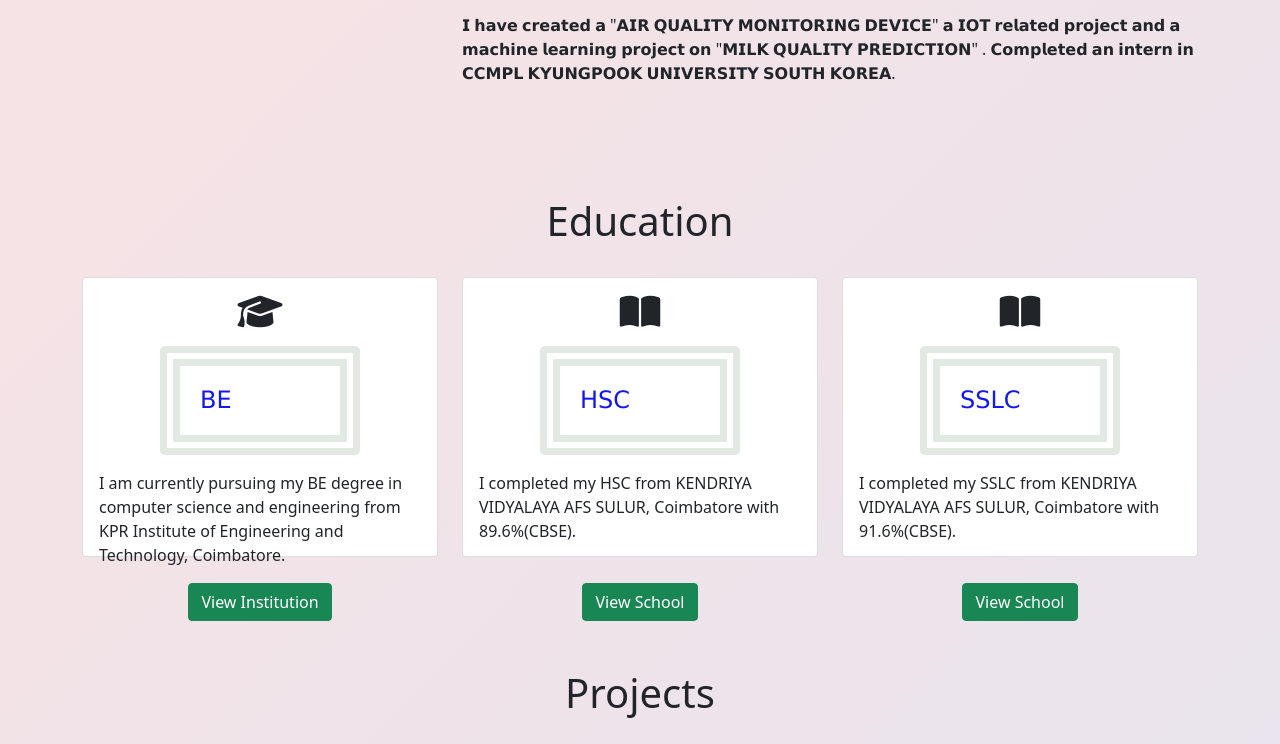
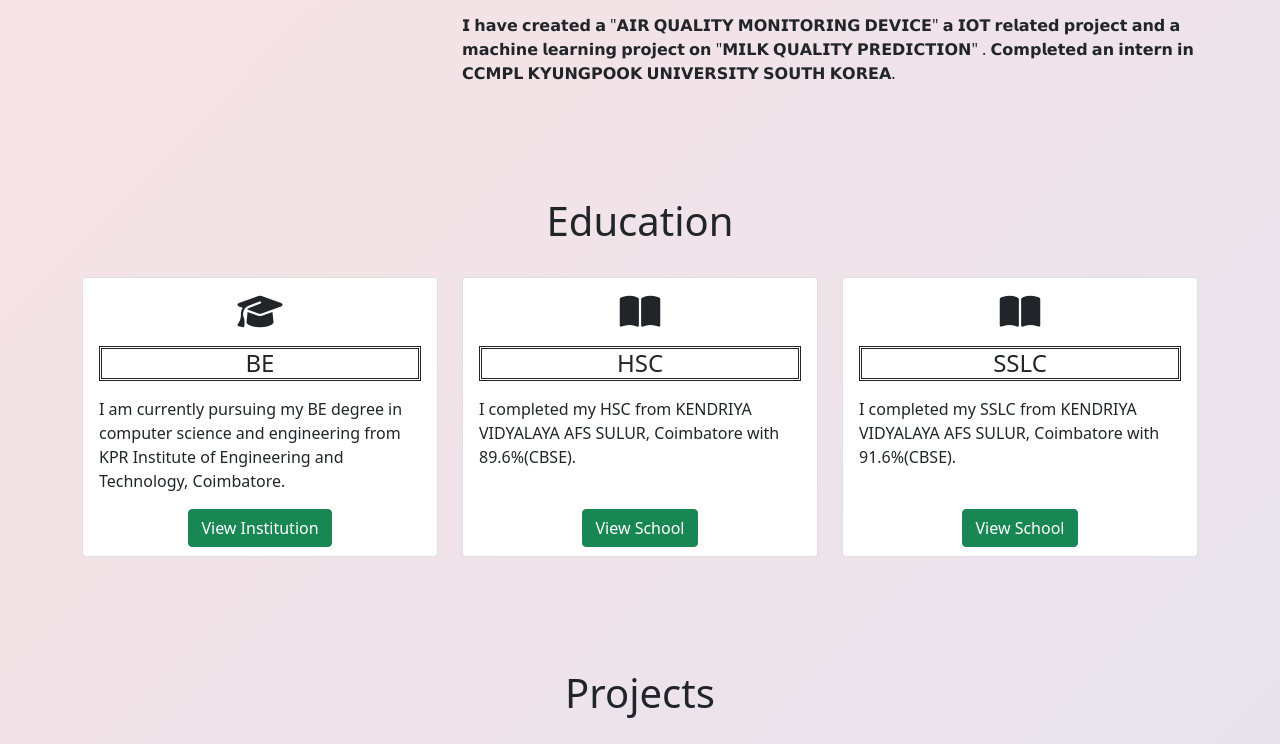
Before and after one commit to HariniMaruthasalam/Portfolio.github.io, a plain HTML site: page index.html in a window 1280 px wide. Shown: the part 1003-1747 px from the top of the page. Drawn offline with nearby package versions, Linux system fonts and the light colour scheme; grey boxes are pictures that could not be loaded.

Commit message:
Update styles.css

```diff
--- a/styles.css
+++ b/styles.css
@@ -5,17 +5,7 @@ body{
 }
 
 h4 {
-  display: Flex;
-  margin: 20px auto;
-  border: 20px solid #e2e9e2;
-  border-radius: 5px;
   border-style: double;
-  width: 200px;
-  padding: 20px;
-  color: #1518eb;
-  text-align: center;
-  font-size: 30px;
-  font-family: "Verdana", sans-serif;
 }
 
 .navbar {
```
